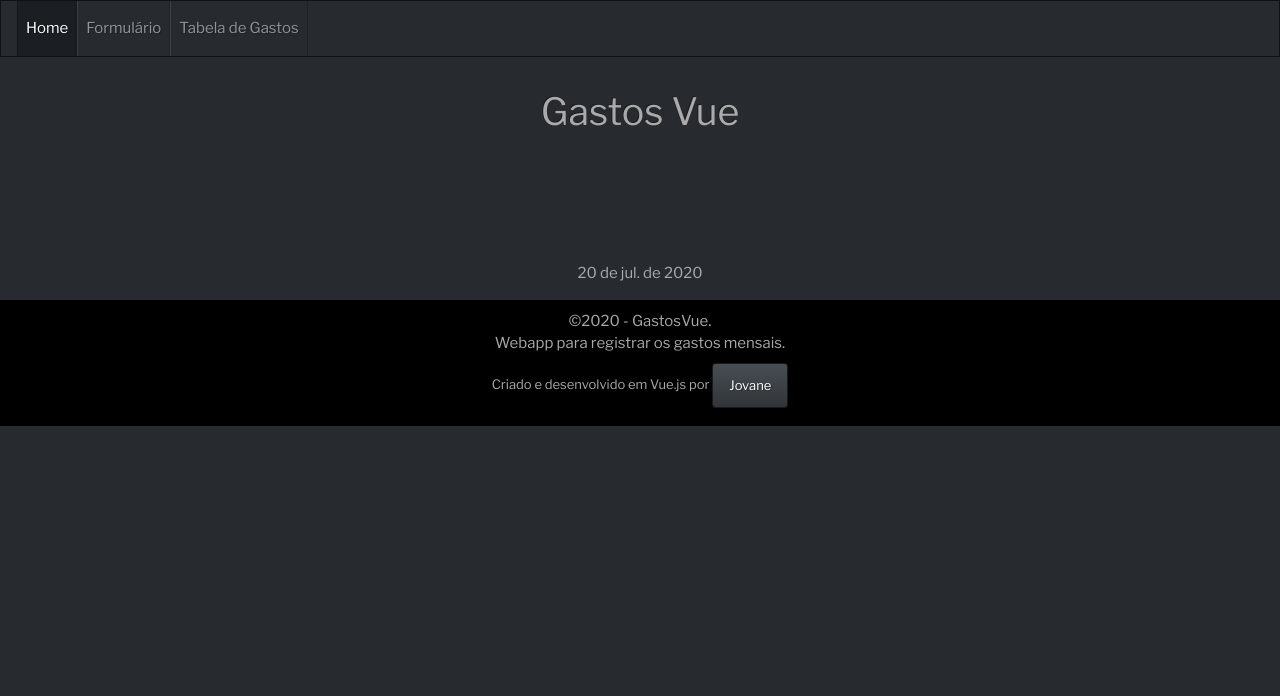
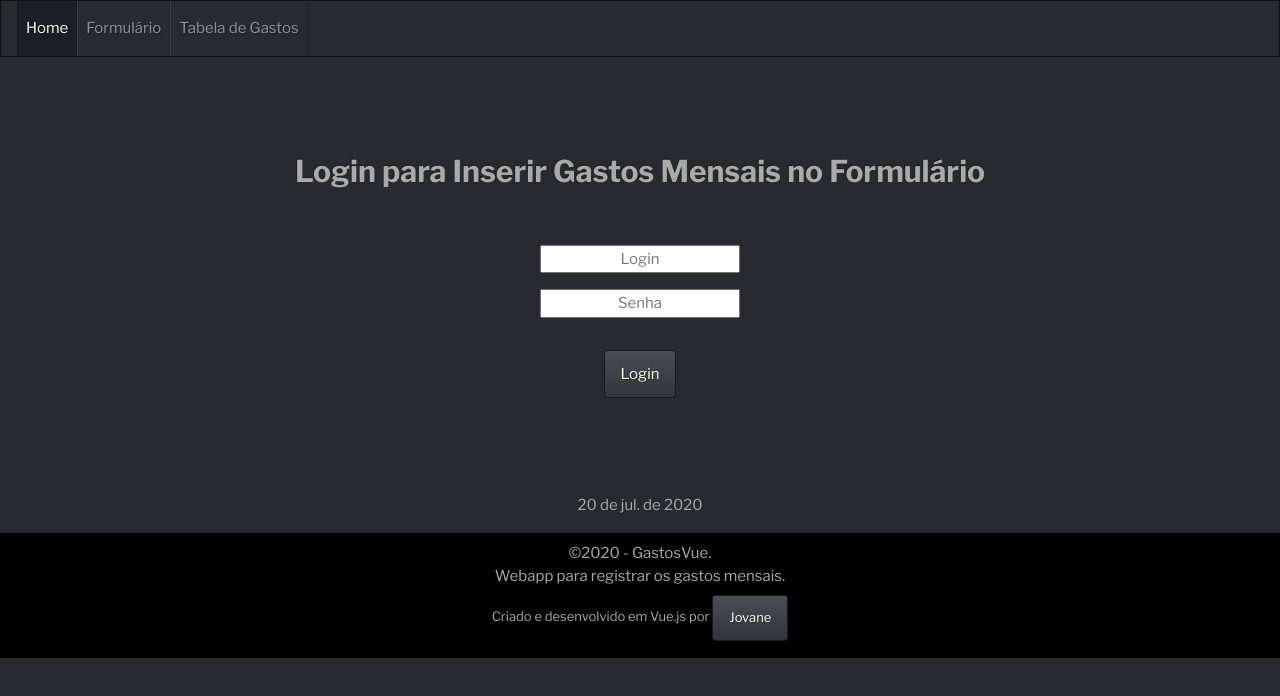
Before and after one commit to jcgsr/GastosVue, a Vue app: page / in a window 1280 px wide. Shown: the top 696 px of the page. Built offline with nearby package versions, Linux system fonts and the light colour scheme.

Commit message:
login parte1

```diff
--- a/src/components/Home.vue
+++ b/src/components/Home.vue
@@ -1,6 +1,9 @@
 <template>
-  <div id="form">
-    <h1>{{ titulo }}</h1>
+  <div class="form-group container">
+    <h2 class="animate__animated animate__bounceIn">{{ titulo }}</h2>
+    <input type="text" name="username" v-model="input.username" placeholder="Login" />
+    <input type="password" name="password" v-model="input.password" placeholder="Senha" />
+    <button type="button" v-on:click="login()" class="btn btn-primary">Login</button>
   </div>
 </template>
 
@@ -8,8 +11,49 @@
 export default {
   data() {
     return {
-      titulo: "Gastos Vue"
+      titulo: "Login para Inserir Gastos Mensais no Formulário",
+      input: {
+        username: "",
+        password: ""
+      }
     };
+  },
+  methods: {
+    login() {
+      if (this.input.username != "" && this.input.password != "") {
+        if (
+          this.input.username == this.$parent.contaSinergia.username &&
+          this.input.password == this.$parent.contaSinergia.password
+        ) {
+          this.$emit("authenticated", true);
+          this.$router.replace({ name: "sinergia" });
+        } else {
+          alert("Usuário e/ou senha está incorreta");
+        }
+      } else {
+        alert("Usuário e senha devem ser preenchidos.");
+      }
+    }
   }
 };
 </script>
+
+<style scoped>
+h2 {
+  padding: 3rem;
+  font-weight: bold;
+  text-align: center;
+  margin-top: 3rem;
+}
+
+p {
+  max-width: 60%;
+  margin: 0 auto;
+  text-align: center;
+}
+
+.container input {
+  display: flex;
+  margin-bottom: 1rem;
+}
+</style>
```
